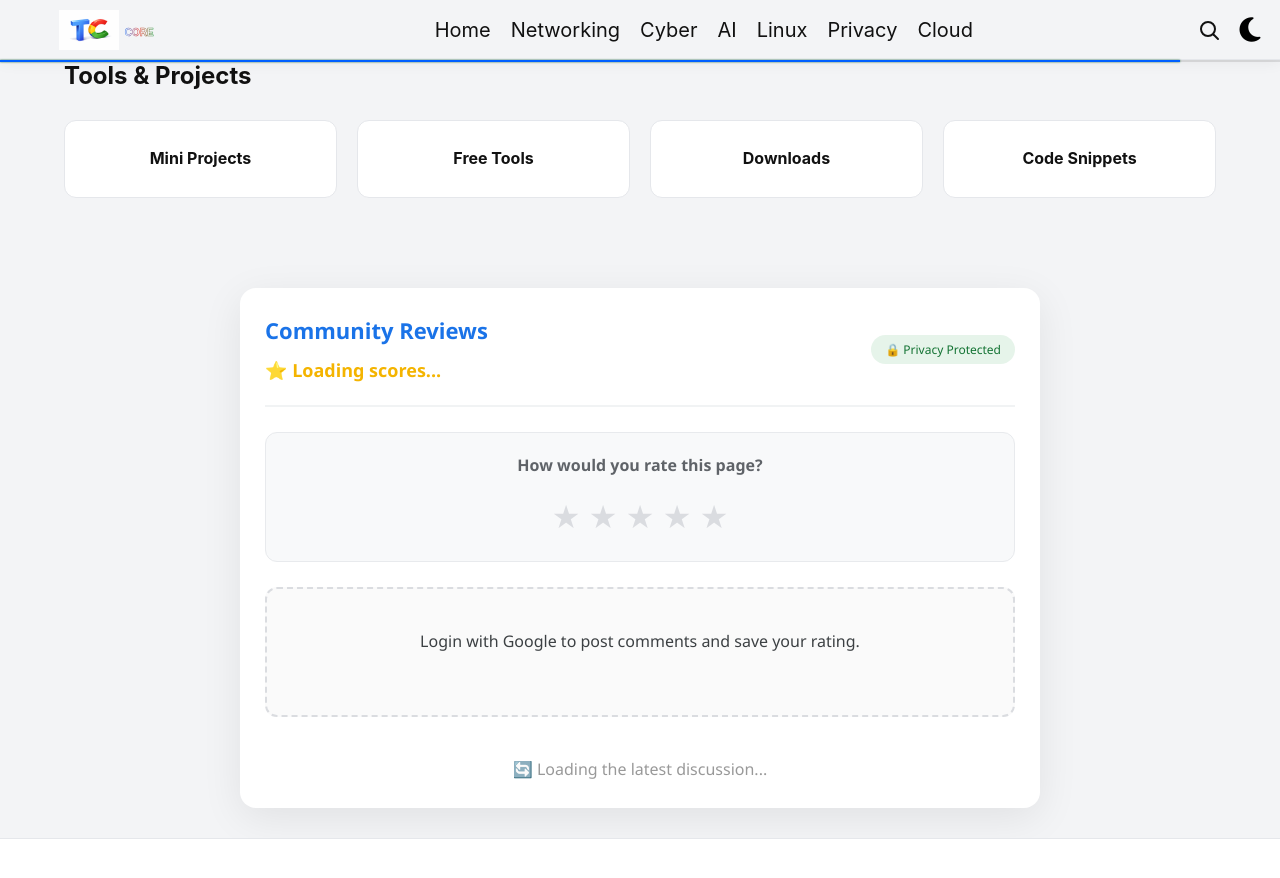
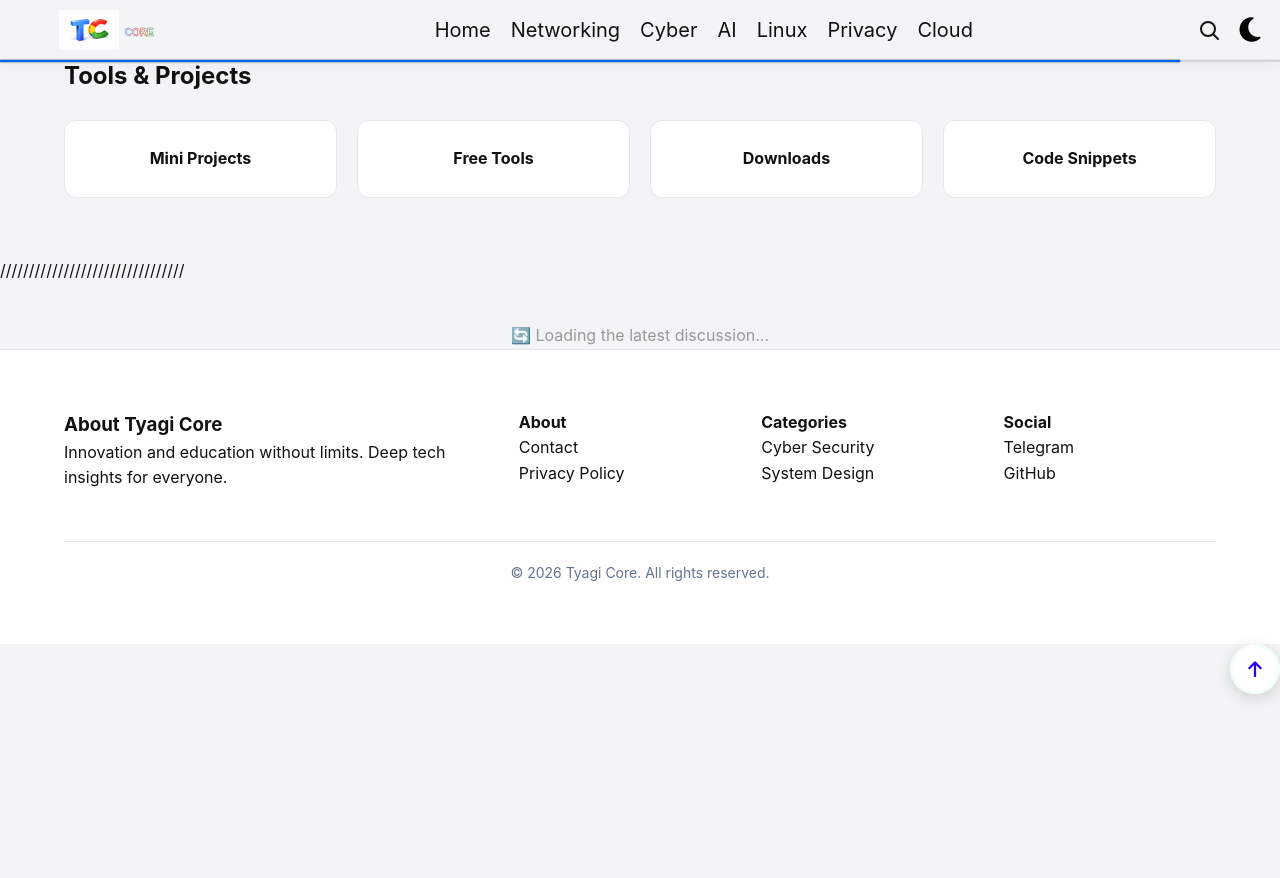
Before and after one commit to HimanshuTyagiJi/TyagiCore, a Jekyll site: the page built from index.html, in a window 1280 px wide and 900 px high, scrolled down 3678 px. Shown: the top 878 px of the window. Built offline with Jekyll 4.4.1, drawn with Linux system fonts in a browser that asks for light colours; the list of posts is cut into pages by our own code; after the commit the page ends 4400 px from its top, so only the background shows below that.

Commit message:
Update default.html

```diff
--- a/_layouts/default.html
+++ b/_layouts/default.html
@@ -431,59 +431,8 @@ window.addEventListener('load', loadTrendingSidebar);
   </div>
 </div>
 
+////////////////////////////////
 
-
- <div id="tyagi-feedback-system">
-    <div class="feedback-header">
-        <div class="header-left">
-            <h2 class="title">Community Reviews</h2>
-            <div id="rating-summary" class="rating-score">
-                ⭐ Loading scores...
-            </div>
-        </div>
-        <div id="privacy-status">
-            <span class="privacy-badge">🔒 Privacy Protected</span>
-        </div>
-    </div>
-
-    <div id="rating-widget" class="widget-box">
-        <p class="widget-label">How would you rate this page?</p>
-        <div id="star-row" class="star-rating">
-            <span onclick="handleStarClick(1)" onmouseover="hoverStars(1)" onmouseout="resetStars()">★</span>
-            <span onclick="handleStarClick(2)" onmouseover="hoverStars(2)" onmouseout="resetStars()">★</span>
-            <span onclick="handleStarClick(3)" onmouseover="hoverStars(3)" onmouseout="resetStars()">★</span>
-            <span onclick="handleStarClick(4)" onmouseover="hoverStars(4)" onmouseout="resetStars()">★</span>
-            <span onclick="handleStarClick(5)" onmouseover="hoverStars(5)" onmouseout="resetStars()">★</span>
-        </div>
-        <p id="rating-msg" class="status-msg"></p>
-    </div>
-
-    <div id="login-panel" class="auth-panel">
-        <p class="auth-text">Login with Google to post comments and save your rating.</p>
-        <div id="g_id_onload" data-client_id="307990626713-iajvibefe9hrour51knqkcc5obouuher.apps.googleusercontent.com" data-callback="onGoogleAuth"></div>
-        <div class="g_id_signin" data-type="standard"></div>
-    </div>
-
-    <div id="editor-panel" class="editor-box">
-        <div class="user-meta">
-            <img id="user-pfp" src="" alt="User profile">
-            <div class="user-info">
-                <strong id="user-name"></strong>
-                <small class="verify-tag">Identity Verified via Google</small>
-            </div>
-            <button onclick="logout()" class="logout-btn">Sign Out</button>
-        </div>
-        <form onsubmit="submitComment(event)">
-            <input type="hidden" id="reply-to" value="0">
-            <textarea id="comment-input" placeholder="Share your thoughts..." required></textarea>
-
-            <div id="reply-banner" class="reply-status">
-                Replying to user... <span onclick="cancelReply()" class="cancel-reply">Cancel</span>
-            </div>
-
-            <button type="submit" id="post-btn" class="submit-btn">Post Comment</button>
-        </form>
-    </div>
 
     <div id="feed-container">
         <div class="loading-state">🔄 Loading the latest discussion...</div>
```
